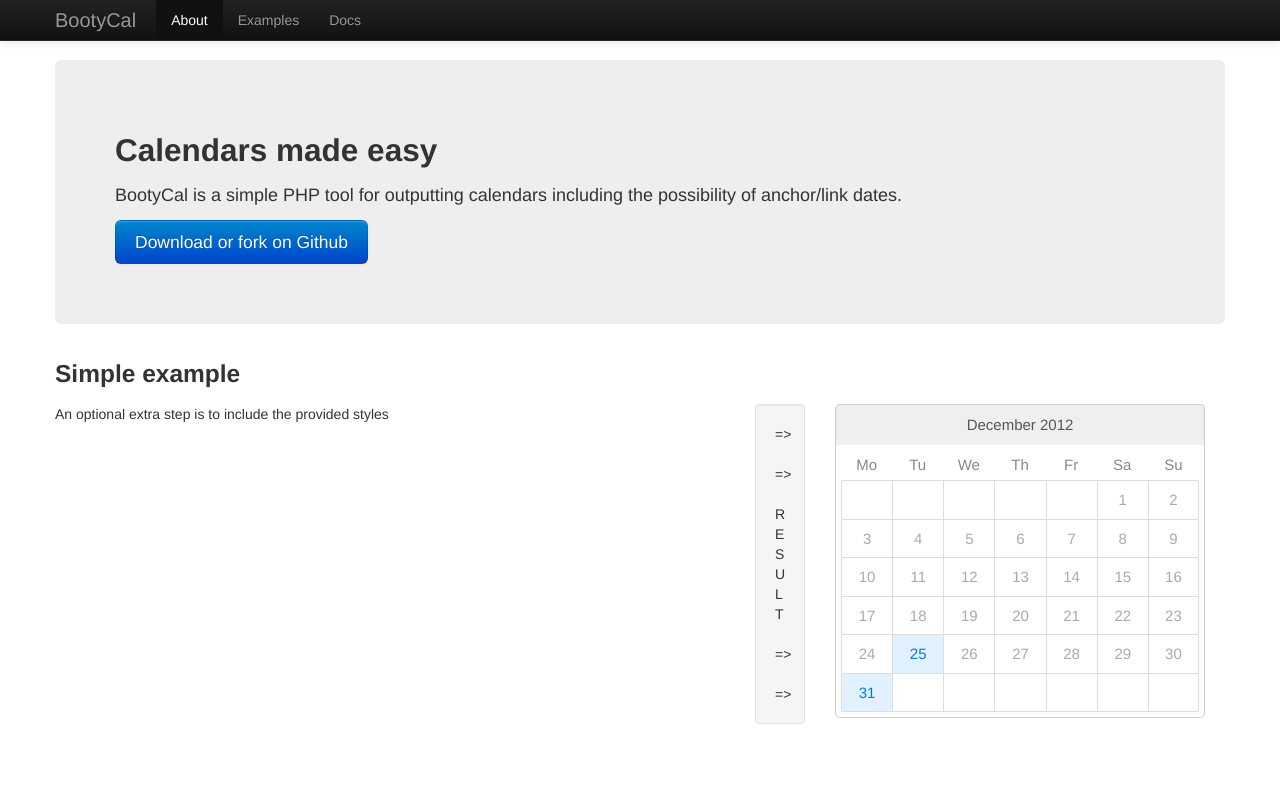
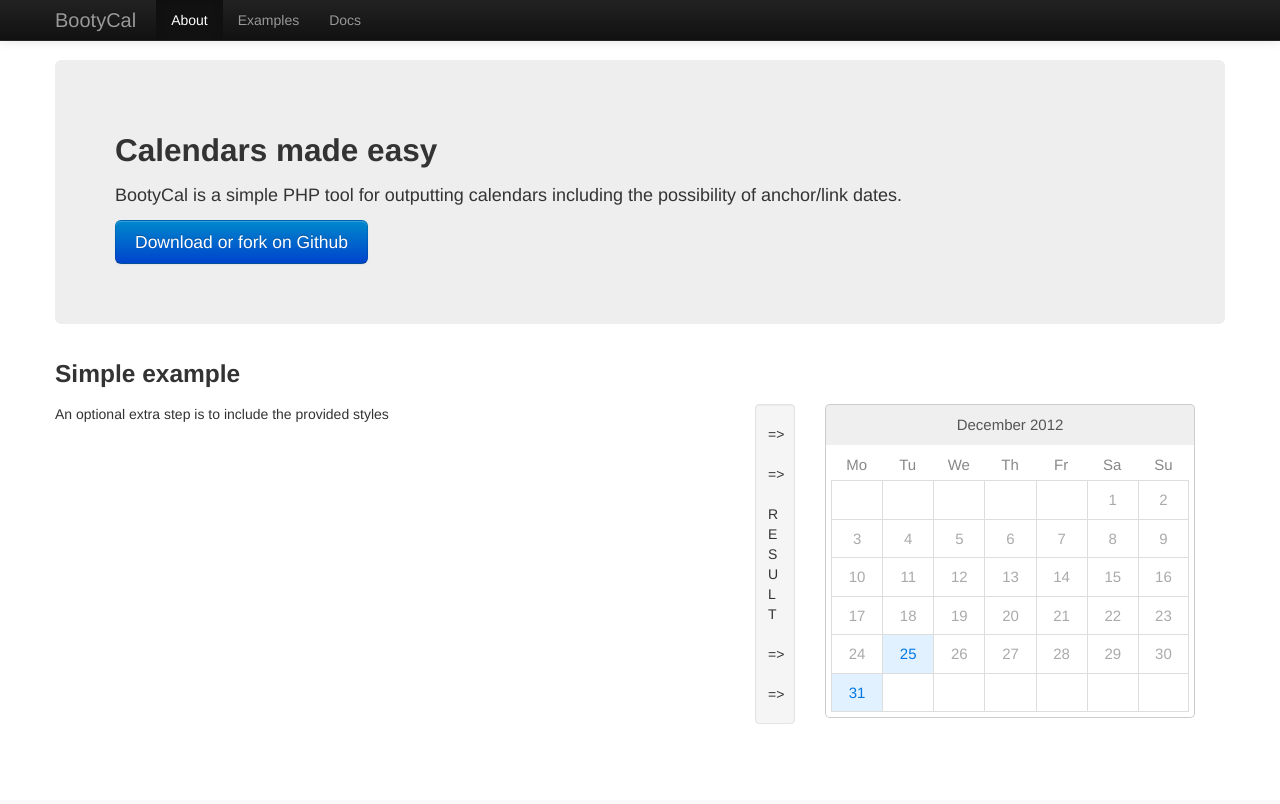
Before and after one commit to robingavin/BootyCal, a PHP site: page / in a window 1280 px wide. After the commit the page ends 724 px from the top, so only its background shows below. Run offline with PHP 8.4, Linux system fonts and the light colour scheme.

Commit message:
Last adjustments of the day

```diff
--- a/css/page.css
+++ b/css/page.css
@@ -1,7 +1,3 @@
-body {
-  padding: 60px 0;
-}
-
 .gist {
   margin-top: 2px;
 }
@@ -18,3 +14,15 @@ td {
   font-weight: bold;
   font-style: italic;
 }
+
+@media (max-width: 768px) {
+  .row-fluid .span1 {
+    display: none;
+  }
+}
+
+@media (min-width: 979px) {
+  body {
+    padding-top: 60px;
+  }
+}
--- a/index.php
+++ b/index.php
@@ -53,13 +53,13 @@ include_once('BootyCal.php');
     </div>
 
     <h3>Simple example</h3>
-    <div class="row">
+    <div class="row-fluid">
       <div class="span7">
         <script src="https://gist.github.com/4038708.js?file=gistfile1.php"></script>
         <p>An optional extra step is to include the provided styles</p>
         <script src="https://gist.github.com/4040701.js?file=gistfile1.html"></script>
       </div>
-      <div class="span1 well" style="width: 10px">=&gt;<br><br>=&gt;<br><br>R<br>E<br>S<br>U<br>L<br>T<br><br>=&gt;<br><br>=&gt;</div>
+      <div class="span1 well" style="width: 40px; padding-left: 12px">=&gt;<br><br>=&gt;<br><br>R<br>E<br>S<br>U<br>L<br>T<br><br>=&gt;<br><br>=&gt;</div>
       <div class="span4">
         <?php
         echo BootyCal::make()                      // Create
```
